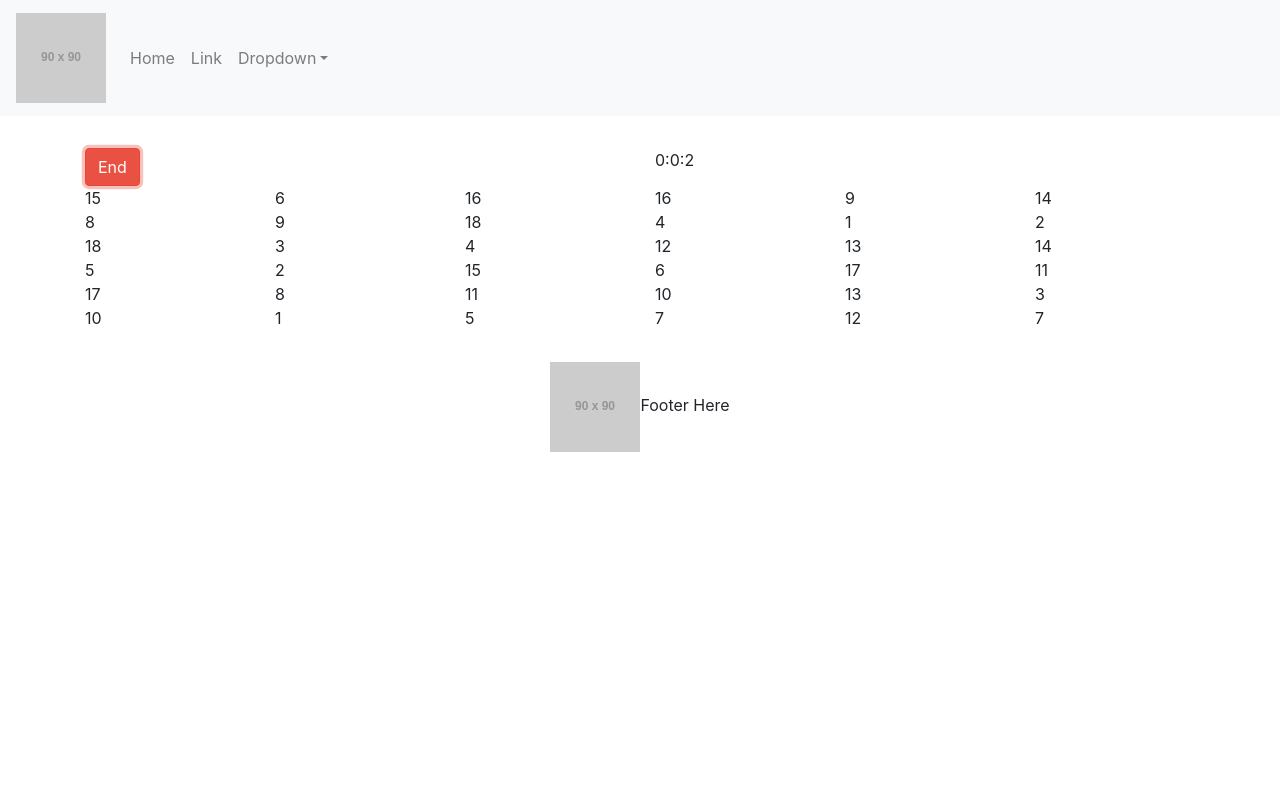
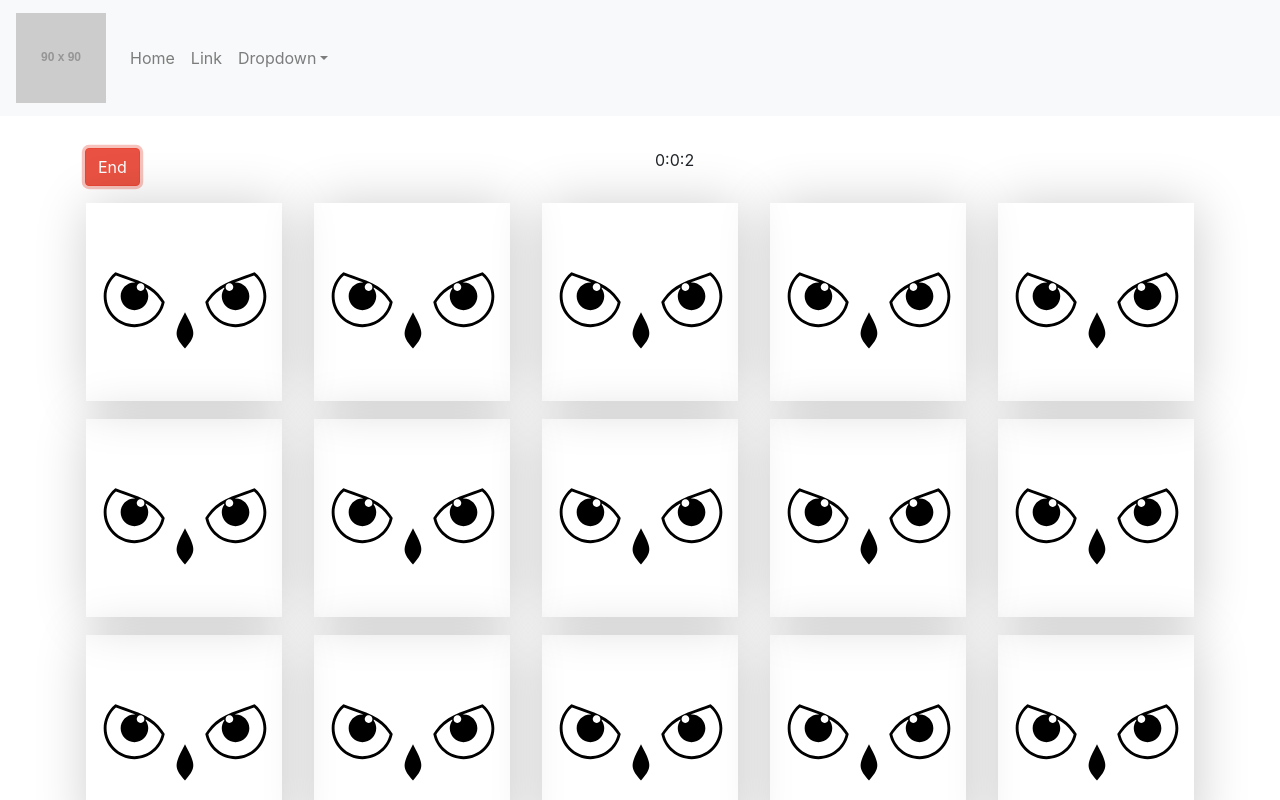
Before and after one commit to ceottaki/memory-game, a Next.js app in the folder app/: page / in a window 1280 px wide. Both pictures are taken after a click on the button "Start". Shown: the top 800 px of the page. Built offline with nearby package versions, Linux system fonts and the light colour scheme.

Commit message:
Card design and opening and closing cards.

```diff
--- a/app/src/common-types/ICard.d.ts
+++ b/app/src/common-types/ICard.d.ts
@@ -1,3 +1,4 @@
 export interface ICard {
   matchValue: number
+  isOpen: boolean = false
 }
--- a/app/src/components/Board/Board.tsx
+++ b/app/src/components/Board/Board.tsx
@@ -43,7 +43,7 @@ export const Board: React.FC<IBoardProps> = ({ height, width }) => {
           newMatchValue = Utils.randint(1, totalTypeCards)
         }
 
-        newCards.push({ matchValue: newMatchValue })
+        newCards.push({ matchValue: newMatchValue, isOpen: false })
       }
 
       setState((s) => ({ ...s, cards: newCards }))
@@ -60,12 +60,34 @@ export const Board: React.FC<IBoardProps> = ({ height, width }) => {
     }))
   }
 
+  const openCard = (cardIndex: number) => {
+    return (event: React.MouseEvent<HTMLButtonElement, MouseEvent>) => {
+      setState((s) => {
+        const numCardsOpened = s.cards.filter((c) => c.isOpen).length
+        // If trying to close the current card when it's the only one open...
+        if (s.cards[cardIndex].isOpen && numCardsOpened === 1) {
+          // ...don't do anything.
+          return s
+        }
+
+        // Closes all cards if more than one is already opened.
+        const newCards: ICard[] = [...s.cards].map((card) =>
+          numCardsOpened > 1 ? { ...card, isOpen: false } : card
+        )
+
+        // Flips the card in question.
+        newCards[cardIndex].isOpen = !newCards[cardIndex].isOpen
+        return { ...s, cards: newCards }
+      })
+    }
+  }
+
   const rowsArray = Array.from(Array(height), (x, index) => index)
   const colsArray = Array.from(Array(width), (x, index) => index)
 
   return (
     <Container>
-      <Row>
+      <Row className='pb-3'>
         <Col>
           <Button variant={started ? 'secondary' : 'primary'} onClick={toggleGameState}>
             {started ? 'End' : 'Start'}
@@ -78,8 +100,11 @@ export const Board: React.FC<IBoardProps> = ({ height, width }) => {
         ? rowsArray.map((r) => (
             <Row key={r}>
               {colsArray.map((c) => (
-                <Col key={c}>
-                  <Card card={cards[r * height + c]} />
+                <Col key={c} className='pb-3'>
+                  <Card
+                    card={cards[r * (height + 1) + c]}
+                    onClick={openCard(r * (height + 1) + c)}
+                  />
                 </Col>
               ))}
             </Row>
--- a/app/src/components/Card/Card.module.scss
+++ b/app/src/components/Card/Card.module.scss
@@ -0,0 +1,48 @@
+.perspectiveContainer {
+  display: block;
+  perspective: 160px;
+  padding-top: 100%;
+  padding-left: 0;
+  padding-right: 0;
+  padding-bottom: 0;
+  position: relative;
+  width: 100%;
+
+  & .openedCard {
+    transform: rotateY(180deg);
+  }
+}
+
+.cardWithBorder {
+  transition: transform 0.5s;
+  box-shadow: 2px 2px 50px rgba(0, 0, 0, 0.2);
+  position: absolute;
+  top: 0;
+  left: 0;
+  bottom: 0;
+  right: 0;
+  transform-style: preserve-3d;
+}
+
+.cardBack {
+  background-image: url('./images/CardBack.svg');
+  background-size: cover;
+  height: 100%;
+  backface-visibility: hidden;
+  position: absolute;
+  top: 0;
+  left: 0;
+  bottom: 0;
+  right: 0;
+}
+
+.cardFront {
+  backface-visibility: hidden;
+  height: 100%;
+  transform: rotateY(180deg);
+  position: absolute;
+  top: 0;
+  left: 0;
+  bottom: 0;
+  right: 0;
+}
--- a/app/src/components/Card/Card.tsx
+++ b/app/src/components/Card/Card.tsx
@@ -6,10 +6,26 @@ import { ICard } from '../../common-types/ICard'
 
 interface ICardProps {
   card: ICard
+  onClick?: (event: React.MouseEvent<HTMLButtonElement, MouseEvent>) => void
 }
 
-export const Card: React.FC<ICardProps> = ({ card }) => {
-  return <div>{card.matchValue}</div>
+interface ICardState {
+  opened: boolean
+}
+
+export const Card: React.FC<ICardProps> = ({ card, onClick }) => {
+  return (
+    <button
+      type='button'
+      className={`${styles.perspectiveContainer} btn btn-link`}
+      onClick={onClick}
+    >
+      <div className={`${styles.cardWithBorder} ${card.isOpen ? styles.openedCard : ''}`}>
+        <div className={styles.cardBack} />
+        <div className={styles.cardFront}>{card.matchValue}</div>
+      </div>
+    </button>
+  )
 }
 
 export default Card
--- a/app/src/pages/index.tsx
+++ b/app/src/pages/index.tsx
@@ -5,7 +5,7 @@ import MainLayout from '../components/MainLayout/MainLayout'
 
 const Home: NextPage = () => (
   <MainLayout>
-    <Board height={6} width={6} />
+    <Board height={4} width={5} />
   </MainLayout>
 )
 
```
Also changed, not shown: app/src/components/Card/images/CardBack.svg (added).
